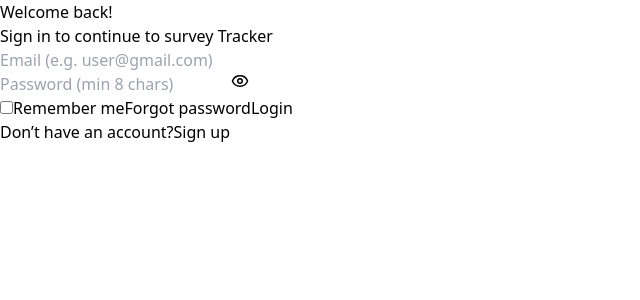
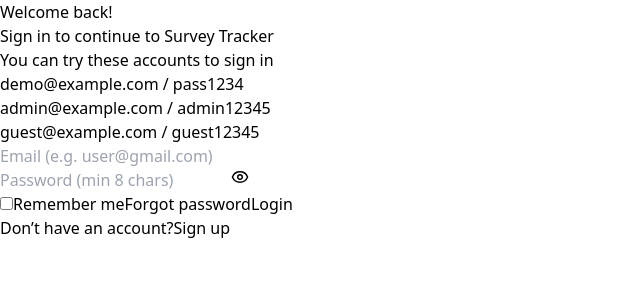
Before and after one commit to Daryosh-sharifie/CRM, a React (Vite) app: page / in a window 1280 px wide. Shown: the top 300 px of the page, without its empty margins (0-640 px from the left). Built offline with nearby package versions, Linux system fonts and the light colour scheme.

Commit message:
Adding Credential

```diff
--- a/src/components/Login.tsx
+++ b/src/components/Login.tsx
@@ -1,9 +1,16 @@
 import React, { useState, useEffect, FormEvent, ChangeEvent } from "react";
-import axios from "axios";
-import { Eye, EyeOff } from "lucide-react";
+import { Eye, EyeOff } from "lucide-react"; // npm i lucide-react
 
-const TOKEN_API = "https://mocki.io/v1/f2e88983-43a2-4339-a1a9-1b7b69ff738e";
+// ----- Demo users (for development only) -----
+type DevUser = { email: string; pass: string; name: string };
 
+const DEV_USERS: DevUser[] = [
+  { email: "demo@example.com",  pass: "password123", name: "Demo User" },
+  { email: "admin@example.com", pass: "admin12345",  name: "Admin User" },
+  { email: "guest@example.com", pass: "guest12345",  name: "Guest User" },
+];
+
+// Fake Token Response
 type TokenResponse = {
   access_token: string;
   expires_in: number;
@@ -11,6 +18,18 @@ type TokenResponse = {
   token_type?: string;
   refresh_token?: string;
 };
+
+
+function fakeTokenFor(email: string): TokenResponse {
+  const id =
+    typeof crypto?.randomUUID === "function" ? crypto.randomUUID() : String(Date.now());
+  return {
+    access_token: `dev-${btoa(email)}-${id}`,
+    refresh_token: `refresh-${id}`,
+    token_type: "Bearer",
+    expires_in: 3600, // seconds; tweak as you like
+  };
+}
 
 type User = { email: string; pass: string };
 
@@ -57,18 +76,24 @@ export default function App() {
 
     setLoading(true);
     try {
-      const { data } = await axios.get<TokenResponse>(TOKEN_API);
-      if (!data?.access_token || !data?.expires_in) {
-        alert("Token response missing fields.");
+      // Local credential
+      const found = DEV_USERS.find(
+        (u) => u.email === user.email && u.pass === user.pass
+      );
+      if (!found) {
+        setErrors((prev) => ({ ...prev, pass: "Invalid email or password." }));
         return;
       }
+
+      // Success → mint a fake token & proceed
+      const data = fakeTokenFor(found.email);
       setToken(data);
       setSecondsLeft(data.expires_in);
       setLoggedIn(true);
     } catch {
-      alert("Failed to fetch token.");
+      alert("Login failed.");
     } finally {
-        setLoading(false);
+      setLoading(false);
     }
   };
 
@@ -99,15 +124,28 @@ export default function App() {
   if (!loggedIn)
     return (
       <div className="flex h-screen items-center justify-center bg-gray-900 text-white p-4">
-        <form onSubmit={onSubmit} className="bg-gray-800 p-6 rounded-lg w-80 space-y-3">
+        <form onSubmit={onSubmit} className="relative bg-gray-800 p-6 rounded-lg w-80 space-y-3">
           <h2 className="text-xl font-semibold text-center mb-2">Welcome back!</h2>
-          <p>Sign in to continue to survey Tracker</p>
+          <p className="text-center text-gray-300 text-sm">
+            Sign in to continue to Survey Tracker
+          </p>
 
-          <div className="pt-5">
+          {/* Demo creds hint */}
+          <div className="text-xs text-gray-300 bg-gray-700/60 p-2 rounded">
+          <p>You can try these accounts to sign in</p>
+
+            <ul className="pl-4 space-y-1">
+              <li>demo@example.com / pass1234</li>
+              <li>admin@example.com / admin12345</li>
+              <li>guest@example.com / guest12345</li>
+            </ul>
+          </div>
+
+          <div className="pt-2">
             <input
               type="email"
               placeholder="Email (e.g. user@gmail.com)"
-              className="w-full p-2 rounded bg-gray-700 outline-none"
+              className="w-full p-2 rounded bg-gray-700 outline-none disabled:opacity-60"
               value={user.email}
               onChange={onChange("email")}
               disabled={loading}
@@ -120,7 +158,7 @@ export default function App() {
             <input
               type={visible ? "text" : "password"}
               placeholder="Password (min 8 chars)"
-              className="w-full p-2 rounded bg-gray-700 outline-none"
+              className="w-full p-2 pr-10 rounded bg-gray-700 outline-none disabled:opacity-60"
               value={user.pass}
               onChange={onChange("pass")}
               disabled={loading}
@@ -129,7 +167,7 @@ export default function App() {
             <button
               type="button"
               onClick={() => setVisible((v) => !v)}
-              className="absolute right-3 top-5 -translate-y-1/2 text-gray-400 hover:text-white"
+              className="absolute right-3 top-1/2 -translate-y-1/2 text-gray-400 hover:text-white"
               aria-label={visible ? "Hide password" : "Show password"}
               disabled={loading}
               title={visible ? "Hide password" : "Show password"}
@@ -139,37 +177,42 @@ export default function App() {
             {errors.pass && <p className="text-red-400 text-xs mt-1">{errors.pass}</p>}
           </div>
 
-          <label className="flex items-center gap-2 pt-5">
+          <label className="flex items-center gap-2 pt-2">
             <input
               type="checkbox"
               className="w-4 h-4 text-blue-600 bg-gray-700 border-gray-600 rounded focus:ring-blue-500"
+              disabled={loading}
             />
             <span className="text-white text-sm">Remember me</span>
-            <a href="#" className="text-sm ml-auto text-blue-700 underline">
+            <a href="#" className="text-sm ml-auto text-blue-400 underline">
               Forgot password
             </a>
           </label>
 
           <button
-            className="w-full bg-blue-600 hover:bg-blue-500 p-2 rounded disabled:opacity-50"
-            disabled={Boolean(errors.email || errors.pass) || !user.email || !user.pass}
+            className="w-full bg-blue-600 hover:bg-blue-500 p-2 rounded disabled:opacity-50 flex items-center justify-center gap-2"
+            disabled={loading || Boolean(errors.email || errors.pass) || !user.email || !user.pass}
           >
             {loading ? (
-                <>
+              <>
                 <span className="h-4 w-4 rounded-full border-2 border-white border-t-transparent animate-spin" />
                 Signing in…
-                </>
-            ):(
-                "Login"
+              </>
+            ) : (
+              "Login"
             )}
           </button>
 
-          <p className="text-sm text-gray-300">
+          <p className="text-sm text-gray-300 text-center">
             Don’t have an account?
-            <a href="#" className="text-blue-700 underline ml-1">
+            <a href="#" className="text-blue-400 underline ml-1">
               Sign up
             </a>
           </p>
+
+          {loading && (
+            <div className="absolute inset-0 bg-black/30 rounded-lg pointer-events-none" />
+          )}
         </form>
       </div>
     );
@@ -192,15 +235,15 @@ export default function App() {
         </div>
       </header>
 
-      {/* Token
-      <section className="bg-gray-800 p-4 rounded-xl mb-6">
+      {/* Token (uncomment if you want to inspect) */}
+      {/* <section className="bg-gray-800 p-4 rounded-xl mb-6">
         <h2 className="text-lg text-center font-semibold mb-2">Token Info</h2>
         <pre className="bg-gray-900 p-3 rounded overflow-auto text-sm">
           {JSON.stringify(token, null, 2)}
         </pre>
       </section> */}
 
-      {/* Dashboard */}
+      {/* Demo dashboard content */}
       <section className="bg-gray-800 p-4 rounded-xl">
         <h2 className="text-lg font-semibold mb-2">Clients</h2>
         <h2 className="text-lg font-semibold mb-2">Quotes</h2>
```
